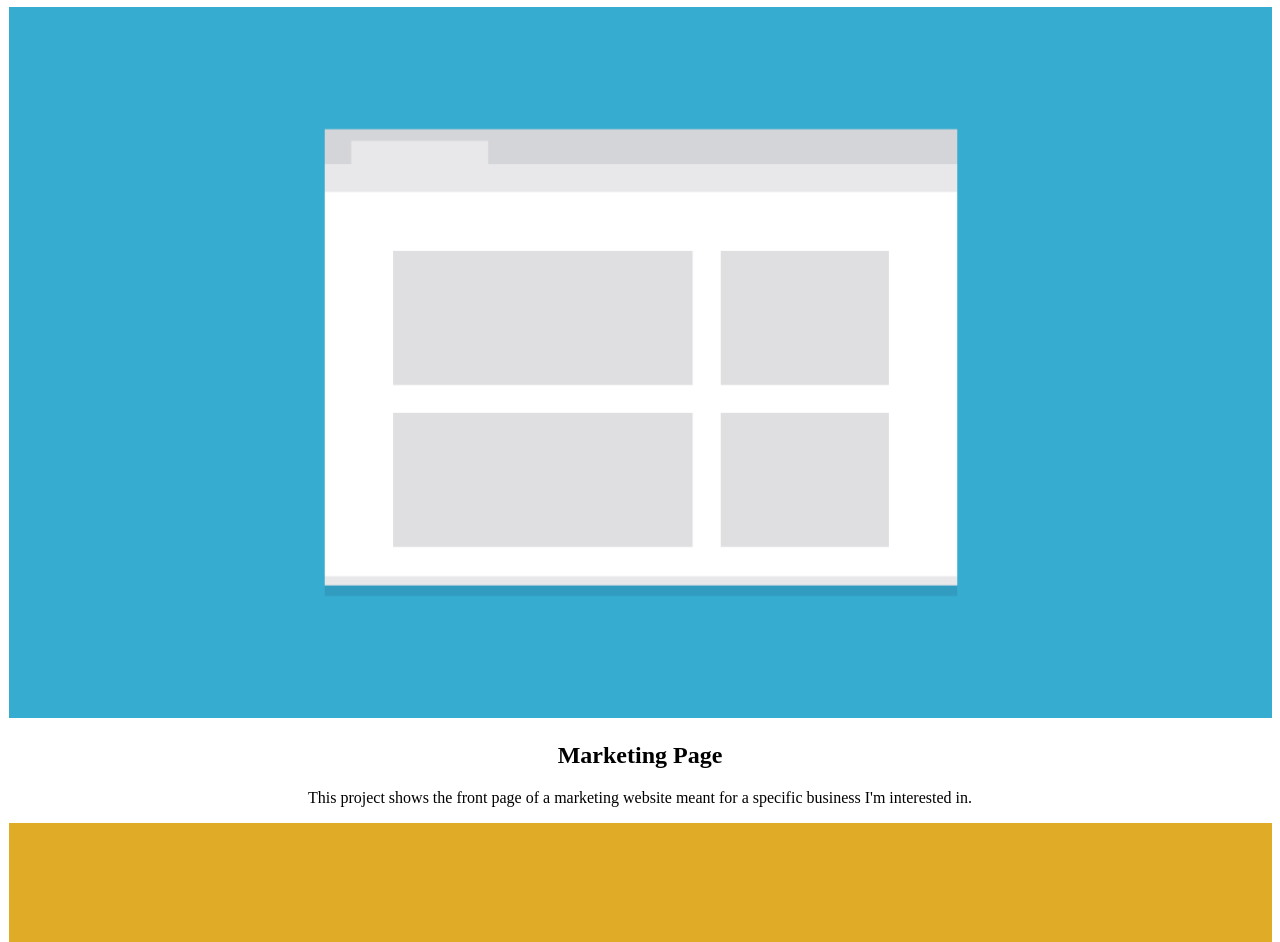
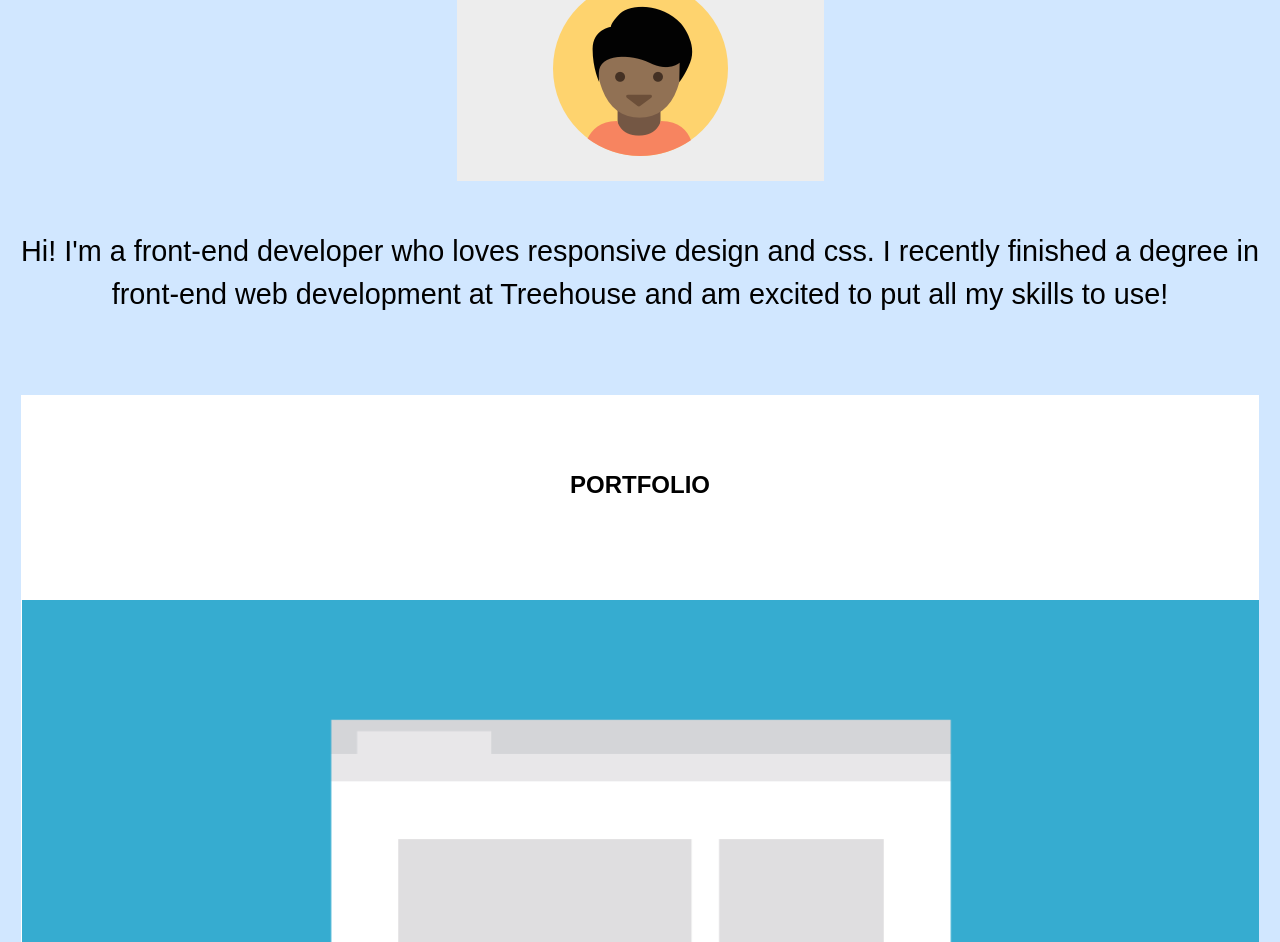
Before and after one commit to Sizu24/Responsive-Layout, a plain HTML site: page index.html in a window 1280 px wide. Shown: the part 452-1394 px from the top of the page. Drawn offline with Linux system fonts and the light colour scheme.

Commit message:
Main items aligned almost identical to mockups

```diff
--- a/css/style.css
+++ b/css/style.css
@@ -1,5 +1,13 @@
-* box-sizing {
-  border-box;
+* {
+  box-sizing: border-box;
+}
+
+/* main elements */
+
+body {
+  font-family: "Alta", sans-serif;
+  /* background: #fafafa; */
+  background: #d1e7ff;
 }
 
 .nav {
@@ -8,10 +16,21 @@
   text-align: center;
   list-style-type: none;
 }
+ul {
+  padding-left: 0;
+}
 
+nav li {
+  padding: 20px 0;
+  margin: 5px;
+  background: #ffffff;
+  font-size: 1.5rem;
+}
 nav li a {
   list-style: none;
   text-transform: uppercase;
+  font-weight: 600;
+  width: 100%;
 }
 
 header {
@@ -19,16 +38,31 @@ header {
   flex-wrap: wrap;
   justify-content: center;
   text-align: center;
+  font-size: 1.8rem;
+  line-height: 1.5;
 }
 
 main {
-  diplay: flex;
+  display: flex;
+  flex-wrap: wrap;
   justify-content: center;
   text-align: center;
+  background: #ffffff;
 }
 
 main img {
   width: 100%;
+}
+
+h2 {
+  font-size: 2rem;
+  font-weight: 400;
+}
+
+article p {
+  font-size: 1.8em;
+  font-weight: 100;
+  line-height: 1.4;
 }
 
 footer {
@@ -38,3 +72,35 @@ footer {
 footer li {
   list-style-type: none;
 }
+
+/* classes styles */
+
+.wrapper {
+  margin-left: 1%;
+  margin-right: 1%;
+}
+
+.name {
+  font-weight: 700;
+  font-size: 2rem;
+  background: #fafafa;
+}
+
+header .profile-pic {
+  margin-top: 55px;
+  margin-bottom: 10px;
+}
+
+.title {
+  padding: 60px 0;
+  font-size: 1.5rem;
+  text-transform: uppercase;
+}
+.porfolio-pic {
+  padding: 25px 0 20px 0;
+}
+
+.introduction {
+  padding-bottom: 50px;
+  padding-top: 10px;
+}
--- a/index.html
+++ b/index.html
@@ -5,8 +5,11 @@
   <title></title>
   <meta name="viewport" content="width=device-width, initial-scale=1.0">
   <link rel="stylesheet" href="css/style.css">
+  <link href="https://fonts.googleapis.com/css?family=Open+Sans&display=swap" rel="stylesheet">
 </head>
 <body>
+
+  <div class="wrapper">
 
     <nav class="main-nav" id="home">
       <ul class="nav">
@@ -18,18 +21,18 @@
     </nav>
 
     <header class="main-header">
-    <img src="images/responsive-layout-profile.png" alt="cartoon face woman">
-    <p>Hi! I'm a front-end developer who loves responsive design and css.
+      <img src="images/responsive-layout-profile.png" alt="cartoon face woman" class="profile-pic">
+      <p class="introduction">Hi! I'm a front-end developer who loves responsive design and css.
         I recently finished a degree in front-end web development at Treehouse and
         am excited to put all my skills to use!
       </p>
     </header>
 
     <main id="portfolio">
-    <h1>Portfolio</h1>
+      <h1 class="title">Portfolio</h1>
 
       <article>
-      <img src="images/portfolio-1.png" alt="" class="">
+        <img src="images/portfolio-1.png" alt="" class="porfolio-pic">
         <h2>Marketing Page</h2>
         <p>This project shows the front page of a marketing website meant for a
           specific business I'm interested in.
@@ -37,14 +40,14 @@
       </article>
 
       <article>
-      <img src="images/portfolio-2.png" alt="" class="">
+        <img src="images/portfolio-2.png" alt="" class="porfolio-pic">
         <h2>Search Page</h2>
         <p>This project searches through a specific database to find information that the
             user is trying to look up.</p>
       </article>
 
       <article>
-      <img src="images/portfolio-3.png" alt="" class="">
+        <img src="images/portfolio-3.png" alt="" class="porfolio-pic">
         <h2>Travel App</h2>
         <p>This project compares travel times based on different transportation methods and
           tells you the best one.
@@ -52,7 +55,7 @@
       </article>
 
       <article>
-      <img src="images/portfolio-4.png" alt="" class="">
+        <img src="images/portfolio-4.png" alt="" class="porfolio-pic">
         <h2>Map of Favorite Spots</h2>
         <p>This project uses mapping apis to plot points for my favorite spots in the city
           for a do-it-yourself walking tour.
@@ -60,7 +63,7 @@
       </article>
 
       <article>
-      <img src="images/portfolio-5.png" alt="" class="">
+        <img src="images/portfolio-5.png" alt="" class="porfolio-pic">
         <h2>Photo Gallery</h2>
         <p>This project shows pictures from a recent trip to the viewer and allows them to
           easily navigate through photos.
@@ -68,7 +71,7 @@
       </article>
 
       <article>
-      <img src="images/portfolio-6.png" alt="" class="">
+        <img src="images/portfolio-6.png" alt="" class="porfolio-pic">
         <h2>Calculator</h2>
         <p>Someone can enter in the numbers they want, and press the big blue button and get the result.</p>
       </article>
@@ -77,7 +80,7 @@
 
     <footer>
 
-    <h1 id="contact">Contact</h1>
+      <h2 id="contact">Contact</h2>
       <p>
         If you're interested in chatting or want more information about what I've been
         working on, I'd love to hear from you!
@@ -95,7 +98,10 @@
           <li></li>
         </ul>
       </nav>
+
     </footer>
+
+  </div>
 
 </body>
 </html>
```
Also changed, not shown: 1 other file. Lines whose indentation alone changed are shown as unchanged.
